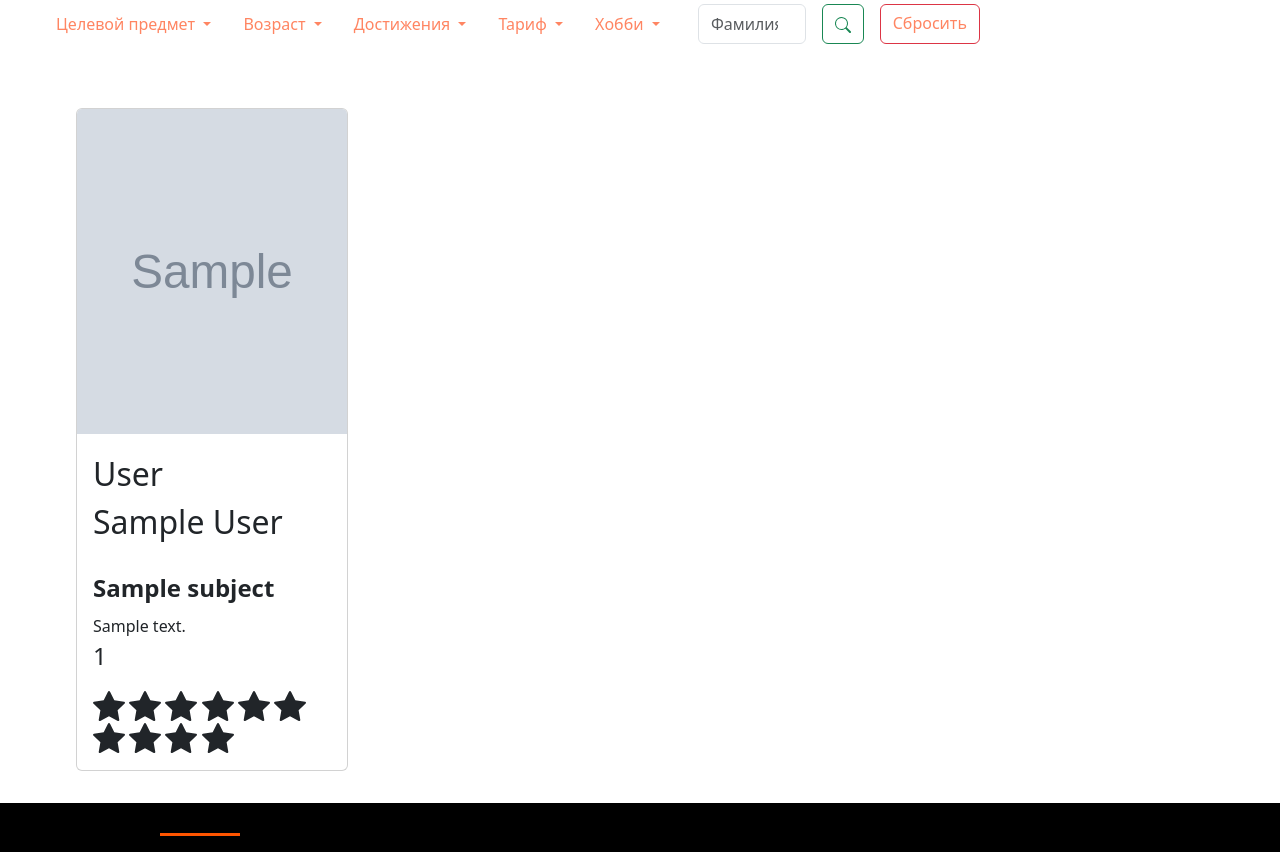
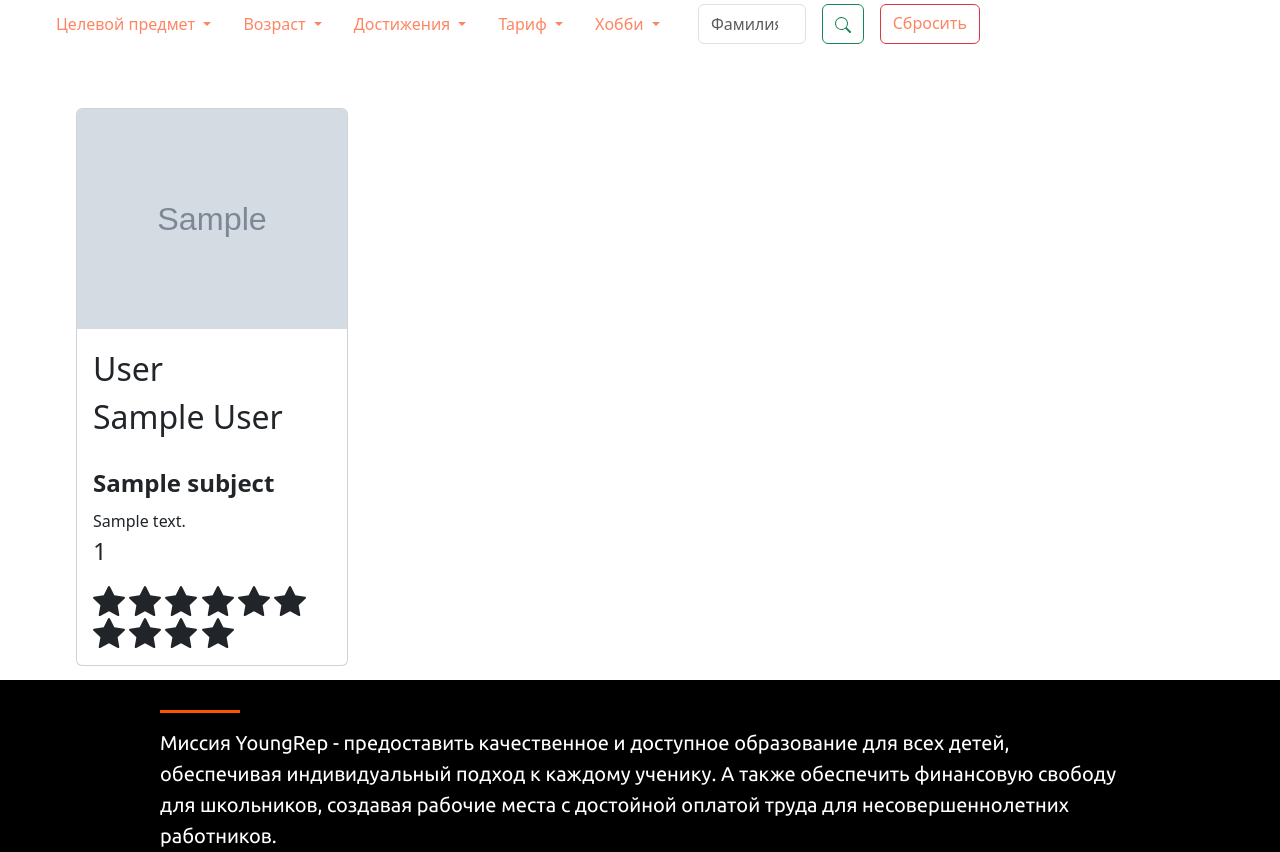
Before and after one commit to DaniilRoitenberg688/youngrep1, a Flask app: page /teachers in a window 1280 px wide. Shown: the part 1624-2476 px from the top of the page. Run offline with Flask 3, Linux system fonts and the light colour scheme; tables that the repository leaves empty hold one stand-in row (values such as "Sample post"); grey boxes marked "Sample" are stand-in pictures; some libraries are stand-ins or nearby versions.

Commit message:
edit teacher ca

```diff
--- a/app/templates/main/teacher_profile.html
+++ b/app/templates/main/teacher_profile.html
@@ -633,7 +633,7 @@
                         {% endfor %}
                         <div class="mt-4 mb-5">
 
-                            <p class="mb-3 fs-5 pe-4">{{ teacher.about_text }}</p>
+{#                            <p class="mb-3 fs-5 pe-4">{{ teacher.about_text }}</p>#}
                         </div>
                     </div>
                 </div>
--- a/app/templates/main/teachers.html
+++ b/app/templates/main/teachers.html
@@ -123,8 +123,8 @@
                     {% for teacher in teachers %}
 
                         <div class="col-lg-3 col-md-4 col-sm-10 col-12 m-lg-3">
-                            <div class="card mb-3">
-                                <img class="card-img-top img-fluid" style="height: 325px; width: auto"
+                            <div class="card mb-3 h-100">
+                                <img class="card-img-top img-fluid" style="height: 100%; width: auto"
                                      src="/static/teachers_images/{{ teacher.image }}"
                                      onclick="location.href='/teacher_profile/{{ teacher.id }}'">
                                 <div class="card-body" onclick="location.href='/teacher_profile/{{ teacher.id }}'">
```
